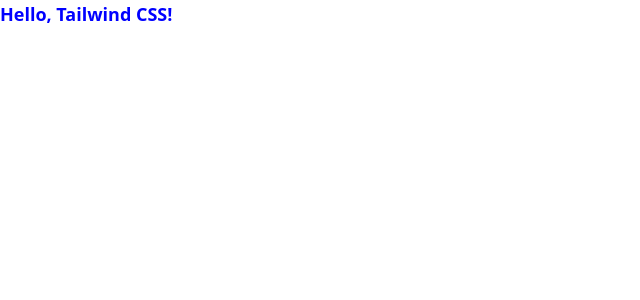
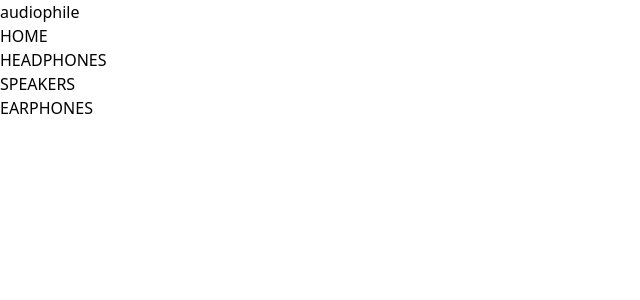
Before and after one commit to tiwavaldese/audiophile-ecommerce-site, a React (Vite) app: page / in a window 1280 px wide. Shown: the top 300 px of the page, without its empty margins (0-640 px from the left). Built offline with nearby package versions, Linux system fonts and the light colour scheme.

Commit message:
adding a nav bar in the home component

```diff
--- a/src/App.jsx
+++ b/src/App.jsx
@@ -1,9 +1,10 @@
 import React from 'react'
+import Home from './components/Home'
 
 const App = () => {
   return (
     <div>
-      <p className=" text-lg text-[blue] font-bold">Hello, Tailwind CSS!</p>
+      <Home/>
     </div>
   )
 }
--- a/src/components/Home.jsx
+++ b/src/components/Home.jsx
@@ -1,9 +1,23 @@
 import React from 'react'
+import Shape from '../assets/Shape.png'
 
 const Home = () => {
   return (
     <div>
-
+      <nav>
+        <div>audiophile</div>
+        <div>
+            <ul>
+                <li>HOME</li>
+                <li>HEADPHONES</li>
+                <li>SPEAKERS</li>
+                <li>EARPHONES</li>
+            </ul>
+        </div>
+        <div>
+          <img src={Shape}  alt="Shape" />
+        </div>
+ </nav>
     </div>
   )
 }
```
Also changed, not shown: src/assets/Shape.png (added).
